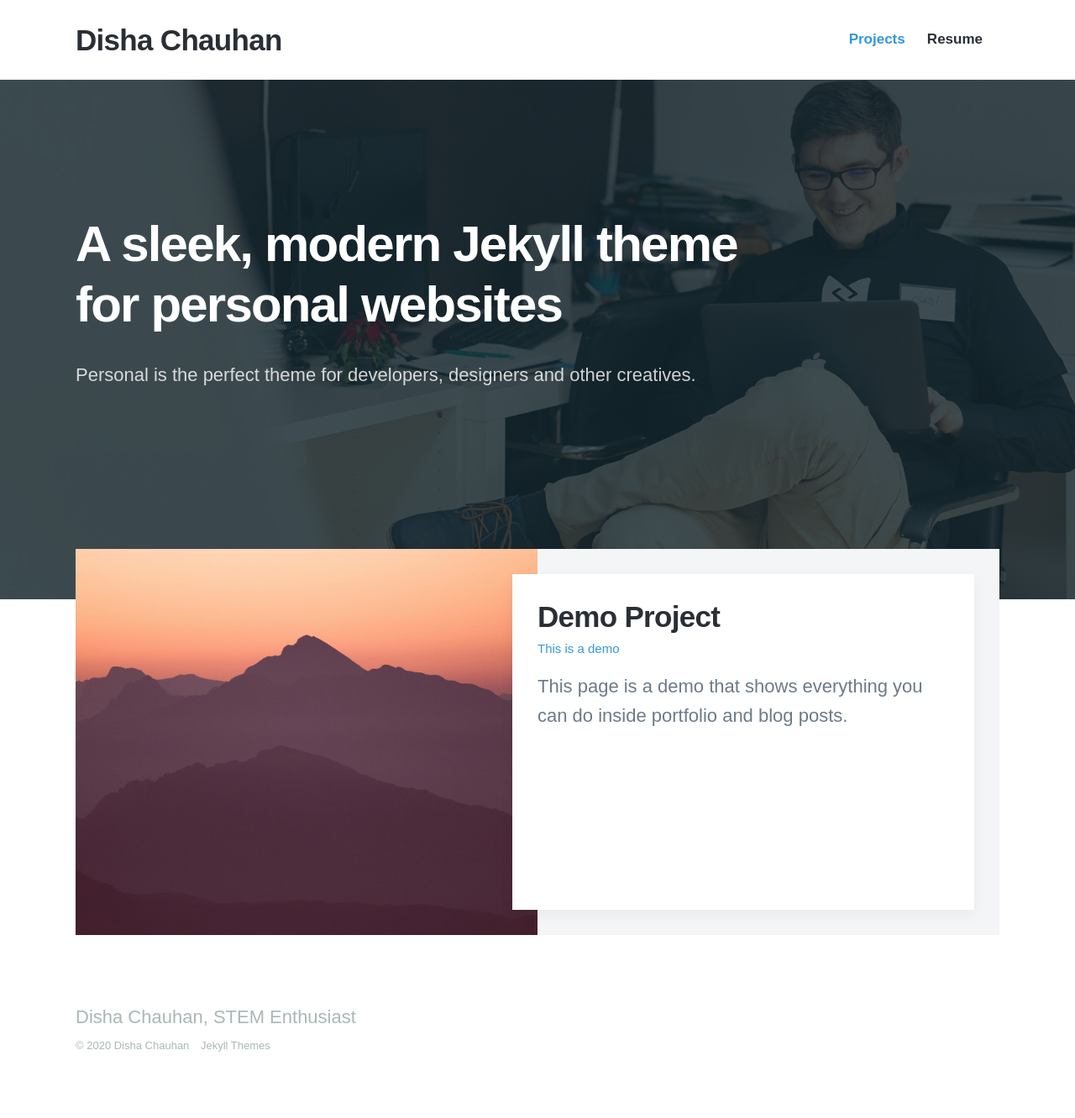
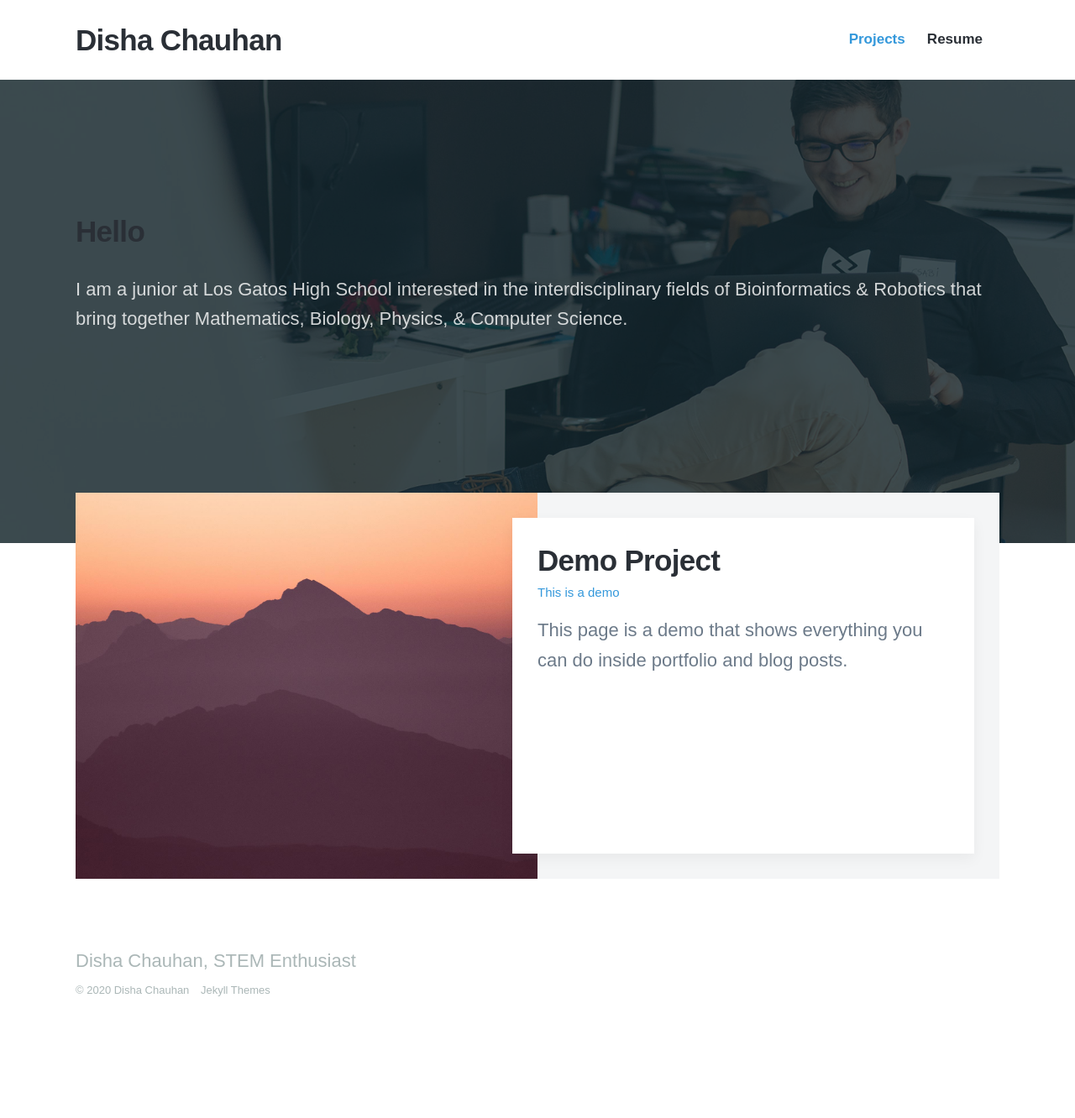
Before and after one commit to disha-22/disha-22.github.io, a Jekyll site: the page built from index.html, in a window 1280 px wide. Shown: the whole page at 84% size. Built offline with Jekyll 4.4.1, drawn with Linux system fonts in a browser that asks for light colours; nearby versions of some CDN libraries; some web fonts are replaced; after the commit the page ends 1266 px from its top, so only the background shows below that.

Commit message:
Update index.html

```diff
--- a/index.html
+++ b/index.html
@@ -1,7 +1,7 @@
 ---
 layout: default
-title: A sleek, modern Jekyll theme for personal websites.
-description: A sleek, modern Jekyll theme for personal websites. Personal is the perfect theme for developers, designers and other creatives.
+title: Hi
+description: I am a junior at Los Gatos High School interested in the interdisciplinary fields of Bioinformatics & Robotics that bring together Mathematics, Biology, Physics, & Computer Science.
 featured_image: /images/demo/home.jpg
 ---
 
@@ -13,9 +13,8 @@ featured_image: /images/demo/home.jpg
 
 	<div class="wrap">
 
-		<h1>A sleek, modern Jekyll theme
-		for personal websites</h1>
-		<p>Personal is the perfect theme for developers, designers and other creatives.</p>
+		<h2>Hello</h2>
+		<p>I am a junior at Los Gatos High School interested in the interdisciplinary fields of Bioinformatics & Robotics that bring together Mathematics, Biology, Physics, & Computer Science.</p>
 
 		{% include socials.html %}
 
```
